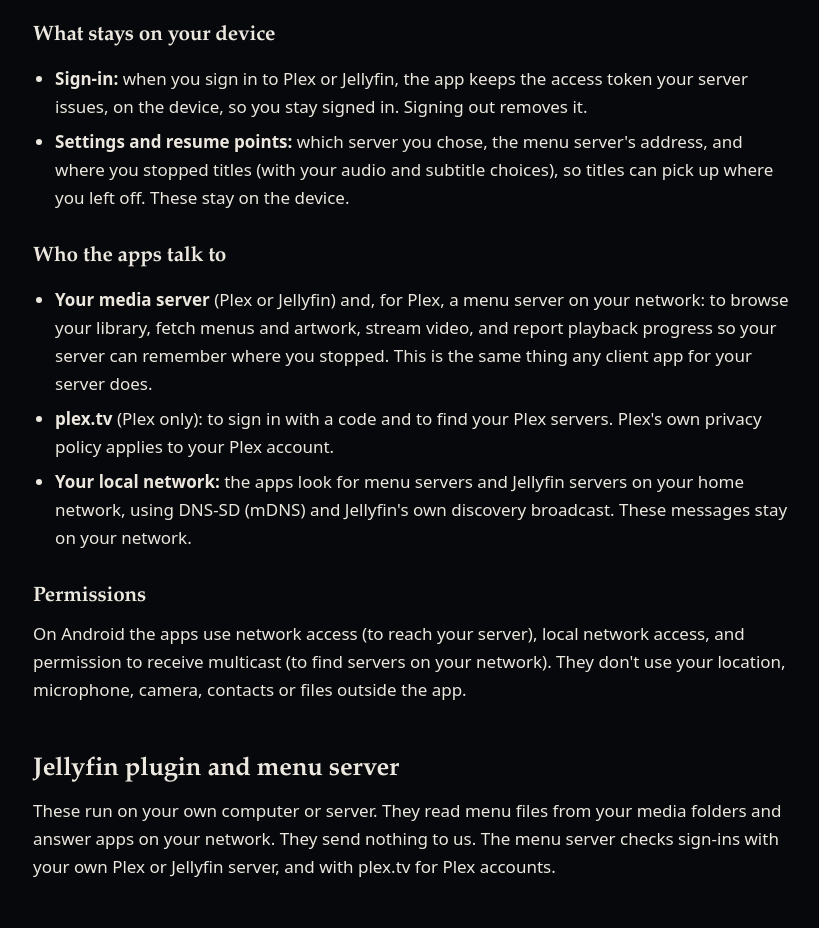
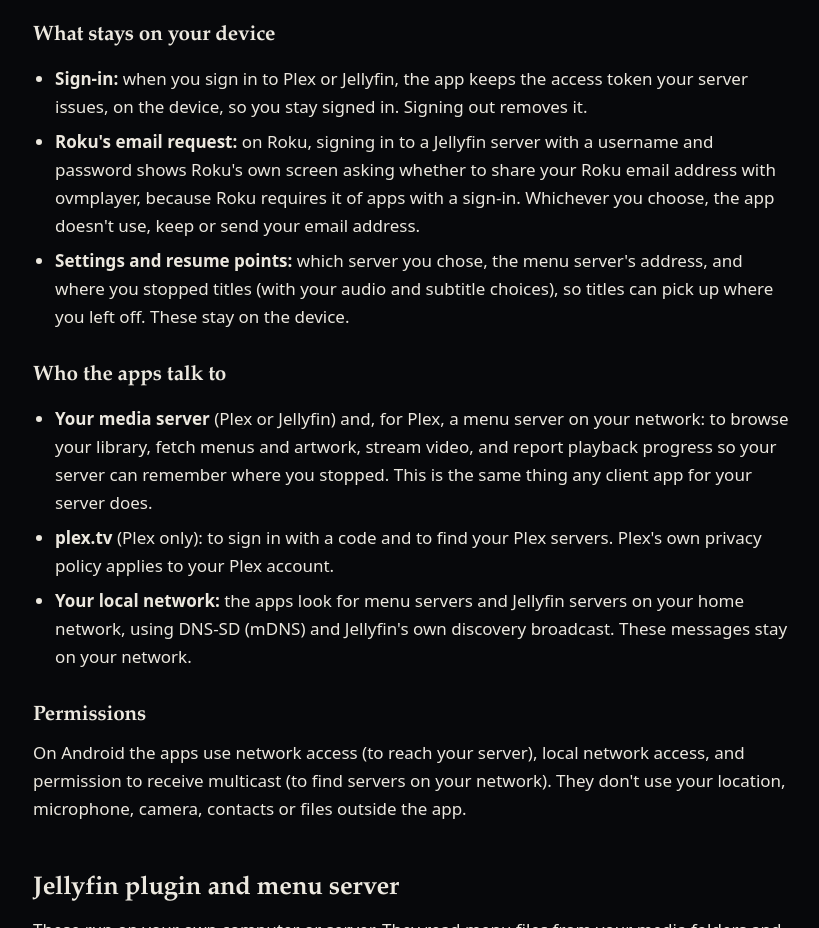
Before and after one commit to tyson133-prog/openvideomenu, a website: page site/privacy.html in a window 1280 px wide. Shown: the part 820-1748 px from the top of the page, without its empty margins (227-1046 px from the left). Drawn offline with Linux system fonts and the light colour scheme.

Commit message:
Roku 1.0.2: Roku's Request for Information in the sign-in
Roku's certification requires apps with a sign-in to show its Request for Information screen
(getUserData; RP 2.1). It's shown once, when the viewer chooses "Use username and password" for a
Jellyfin server; whatever they answer, sign-in carries on to the username. The answer isn't used, kept
or sent: the account is on the viewer's own server. The privacy page says so.

Checked on the TV: Continue and Cancel both go on to the username keyboard, and the sign-in reaches
the demo's library.

```diff
--- a/site/privacy.html
+++ b/site/privacy.html
@@ -51,6 +51,7 @@
       <h3>What stays on your device</h3>
       <ul>
         <li><strong>Sign-in:</strong> when you sign in to Plex or Jellyfin, the app keeps the access token your server issues, on the device, so you stay signed in. Signing out removes it.</li>
+        <li><strong>Roku's email request:</strong> on Roku, signing in to a Jellyfin server with a username and password shows Roku's own screen asking whether to share your Roku email address with ovmplayer, because Roku requires it of apps with a sign-in. Whichever you choose, the app doesn't use, keep or send your email address.</li>
         <li><strong>Settings and resume points:</strong> which server you chose, the menu server's address, and where you stopped titles (with your audio and subtitle choices), so titles can pick up where you left off. These stay on the device.</li>
       </ul>
       <h3>Who the apps talk to</h3>
```
Also changed, not shown: 2 other files.
